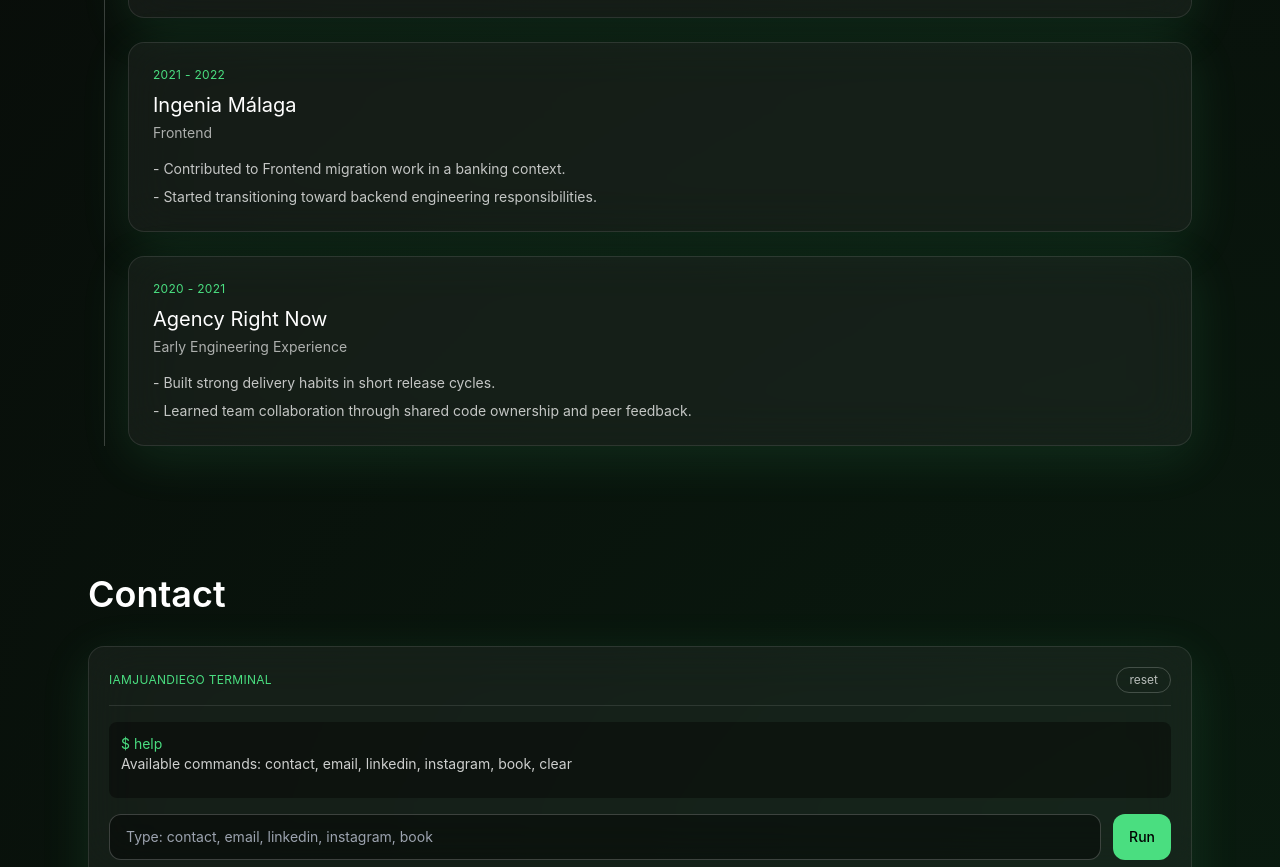
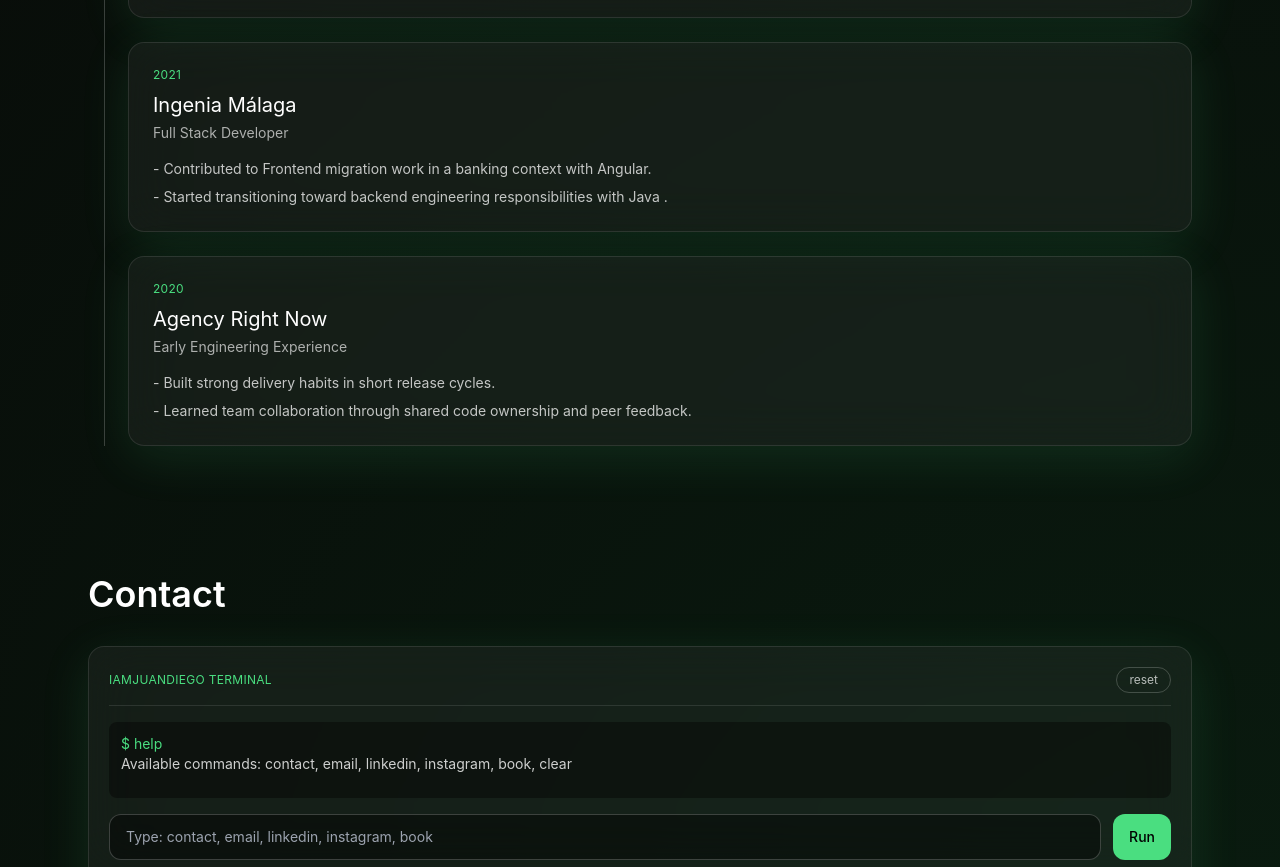
Before and after one commit to iamjuandiego/vibe-coding-repo, a React (Vite) app: page / in a window 1280 px wide. Shown: the part 4080-4947 px from the top of the page. Built offline with nearby package versions, Linux system fonts and the light colour scheme.

Commit message:
edit exp

```diff
--- a/src/data/experience.ts
+++ b/src/data/experience.ts
@@ -35,16 +35,16 @@ export const experienceTimeline: ExperienceItem[] = [
     ]
   },
   {
-    period: "2021 - 2022",
+    period: "2021",
     company: "Ingenia Málaga",
-    title: "Frontend",
+    title: "Full Stack Developer",
     details: [
-      "Contributed to Frontend migration work in a banking context.",
-      "Started transitioning toward backend engineering responsibilities."
+      "Contributed to Frontend migration work in a banking context with Angular.",
+      "Started transitioning toward backend engineering responsibilities with Java ."
     ]
   },
   {
-    period: "2020 - 2021",
+    period: "2020",
     company: "Agency Right Now",
     title: "Early Engineering Experience",
     details: [
```
